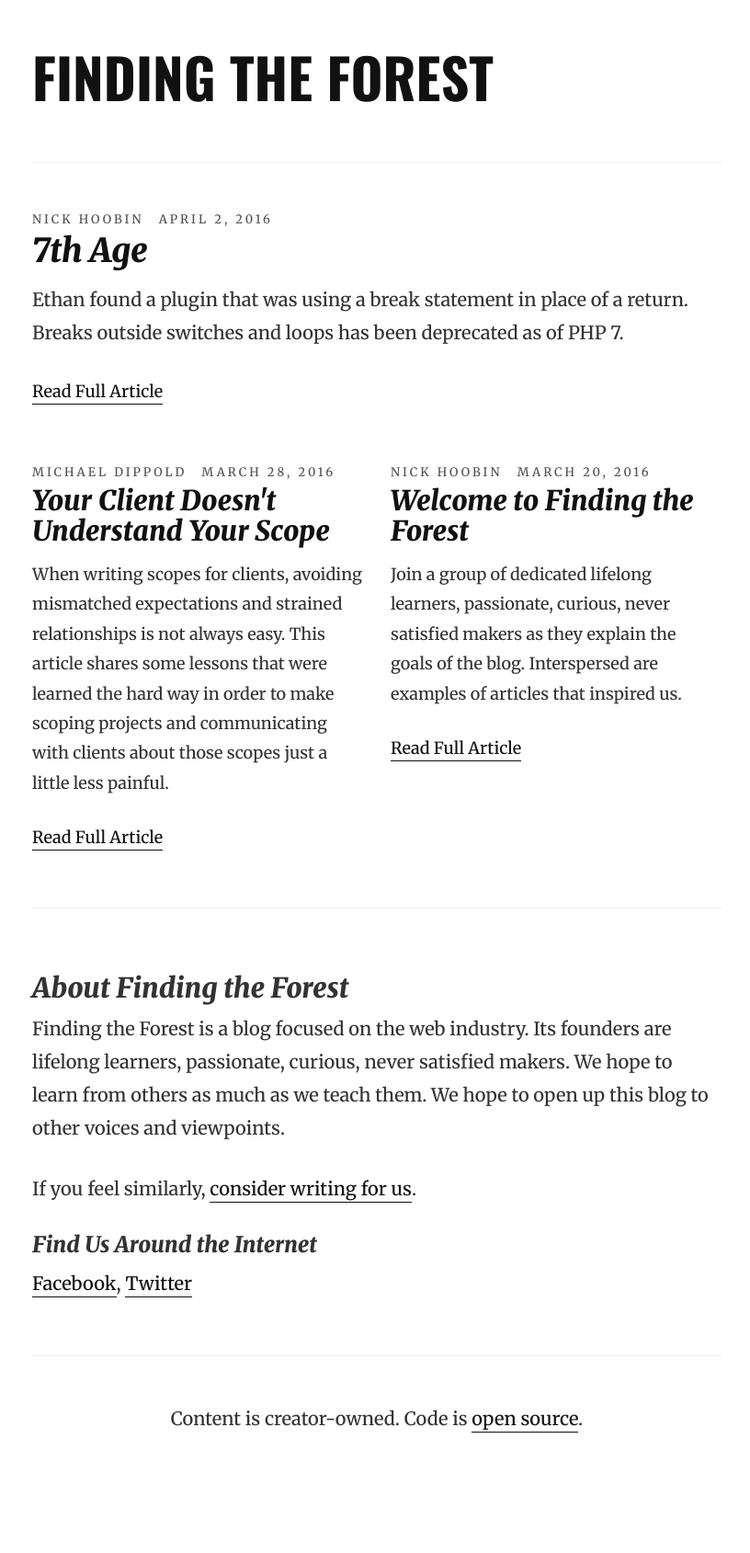
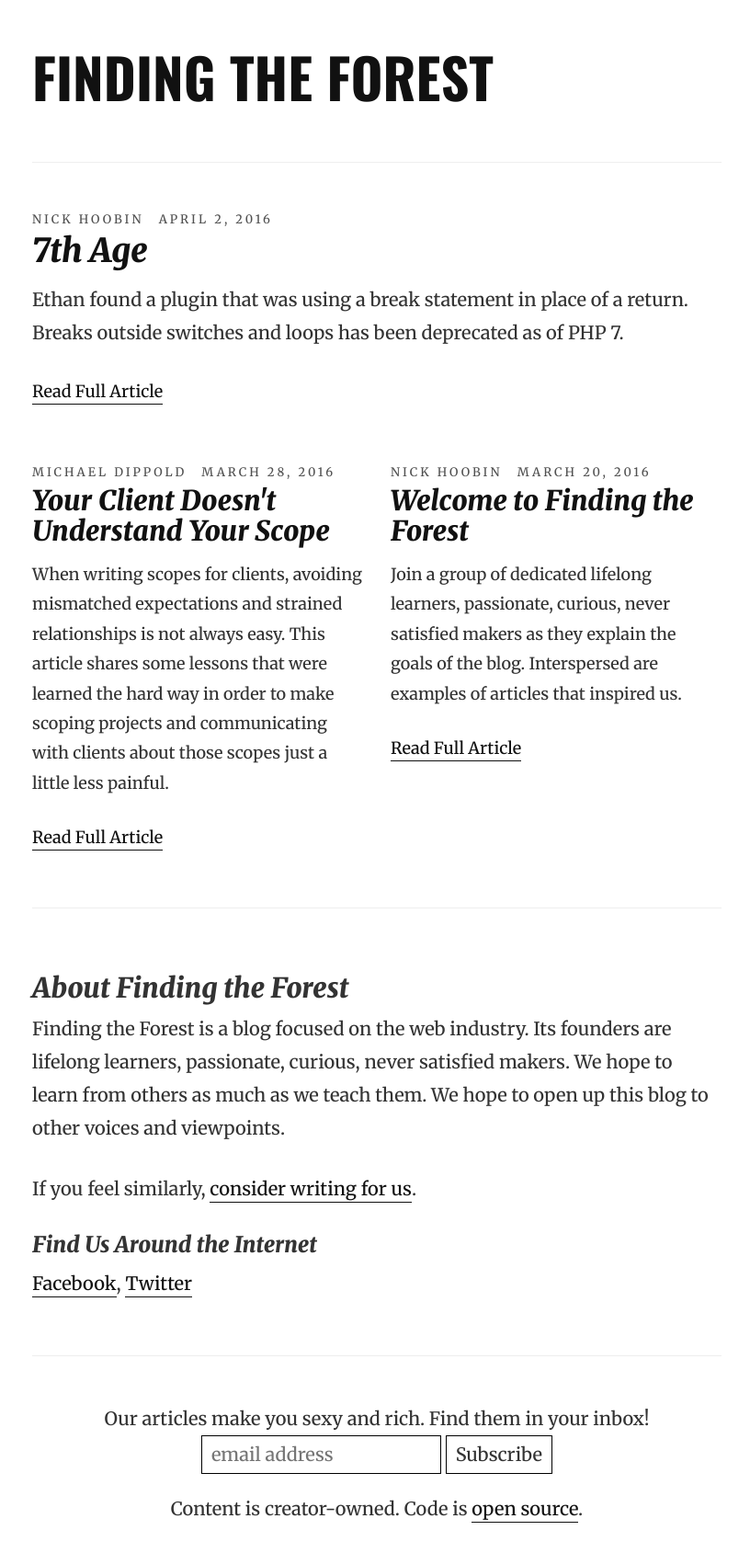
Before and after one commit to findingtheforest/findingtheforest.github.io, a Jekyll site: the page built from index.html, in a window 1280 px wide. Shown: the whole page at 92% size, without its empty margins (230-1046 px from the left). Built offline with Jekyll 4.4.1, drawn with Linux system fonts in a browser that asks for light colours; before the commit the page ends 1591 px from its top, so only the background shows below that.

Commit message:
mailchimp signup

```diff
--- a/_includes/footer.md
+++ b/_includes/footer.md
@@ -1,5 +1,14 @@
 <footer>
   <div class="container">
+  	<p class="form-pitch">Our articles make you sexy and rich. Find them in your inbox!</p>
+	<form action="//findingtheforest.us13.list-manage.com/subscribe/post?u=8367f6733961d82d6b902c3cf&amp;id=c35c56003e" method="post" id="mailchimp-form" name="mc-embedded-subscribe-form" class="validate col-xs-12" target="_blank" novalidate>
+	    <div id="mc_embed_signup_scroll">
+			<input type="email" value="" name="EMAIL" class="email" id="mce-EMAIL" placeholder="email address" required>
+		    <!-- real people should not fill this in and expect good things - do not remove this or risk form bot signups-->
+		    <div style="position: absolute; left: -5000px;" aria-hidden="true"><input type="text" name="b_8367f6733961d82d6b902c3cf_c35c56003e" tabindex="-1" value=""></div>
+		    <input type="submit" value="Subscribe" name="subscribe" id="mc-embedded-subscribe" class="button">
+	    </div>
+	</form>
     Content is creator-owned. Code is <a href="https://github.com/findingtheforest/findingtheforest.github.io">open source</a>.
   </div>
 </footer>
--- a/build/css/style.css
+++ b/build/css/style.css
@@ -3298,6 +3298,24 @@ footer {
   padding: 30px 0;
   font-size: 20px;
   font-size: 2rem; }
+  footer .form-pitch {
+    margin-bottom: 0; }
+
+#mailchimp-form {
+  margin-bottom: 20px; }
+  #mailchimp-form .mc_embed_signup_scroll {
+    text-align: center; }
+  #mailchimp-form .email {
+    border: 1px solid black;
+    padding: 2px 10px;
+    display: inline-block; }
+  #mailchimp-form .button {
+    display: inline-block;
+    background-color: white;
+    border: 1px solid black;
+    border-radius: 0;
+    box-shadow: none;
+    padding: 2px 10px; }
 
 hr {
   width: 100%; }
```
Also changed, not shown: sass/_base.scss (+23 -0 lines).
